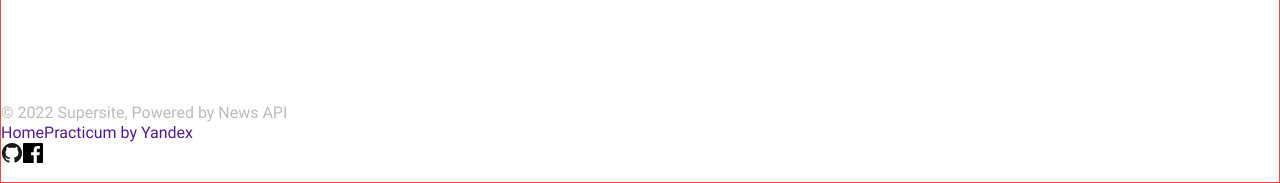
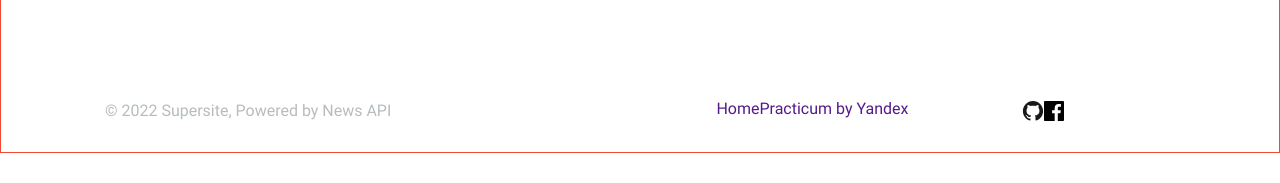
Before and after one commit to BarakBarz/news-explorer-frontend, a React (Create React App) app: page / in a window 1280 px wide. Shown: the part 1131-1314 px from the top of the page. After the commit the page ends 1284 px from the top, so only its background shows below. Built offline with nearby package versions, Linux system fonts and the light colour scheme.

Commit message:
work on Footer

```diff
--- a/src/components/Footer/Footer.css
+++ b/src/components/Footer/Footer.css
@@ -1,13 +1,18 @@
 .footer {
-  height: 80px;
   color: rgba(182, 188, 191, 1);
+  display: grid;
+  padding-top: 30px;
+  padding-left: 104px;
+  padding-right: 104px;
+  padding-bottom: 26px;
+  grid-template-columns: 4fr 2fr 1fr;
 }
 
 .footer__heading {
-  margin: 32px 0 0;
   font-size: 16px;
   line-height: 1.37;
   font-weight: 400;
+  margin: 0;
 }
 
 .footer__links {
```
